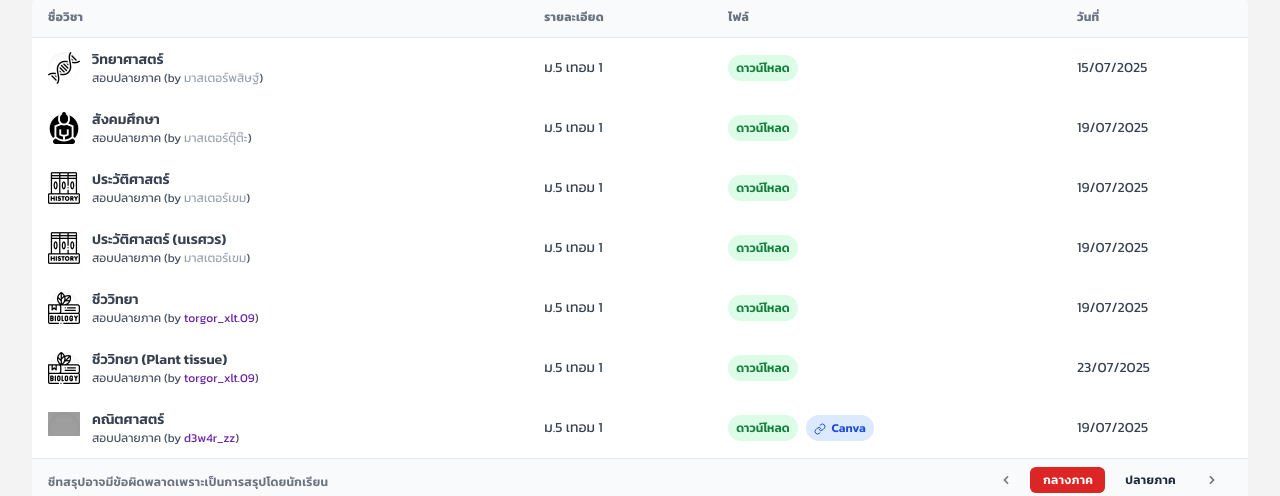
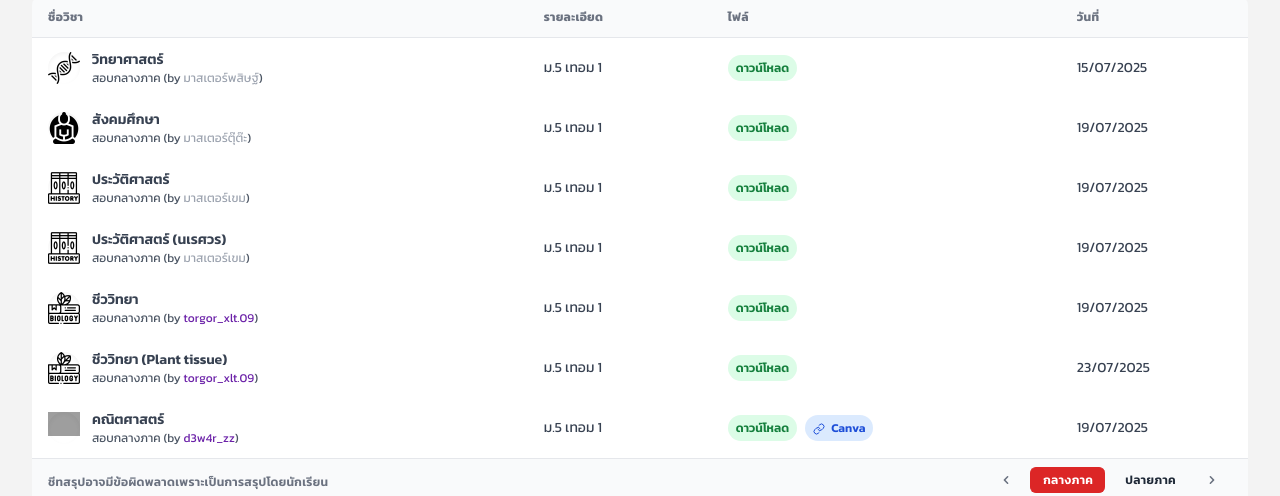
Before and after one commit to poomp5/freedom, a Next.js app: page /m5/midterm1 in a window 1280 px wide. Shown: the part 207-703 px from the top of the page. Built offline with nearby package versions, Linux system fonts and the light colour scheme; grey boxes are pictures that could not be loaded.

Commit message:
refactor:add examType var

```diff
--- a/app/components/SheetRow.tsx
+++ b/app/components/SheetRow.tsx
@@ -8,6 +8,7 @@ interface SheetRowProps {
   icon: string;
   date: string;
   term: string;
+  examType: "สอบกลางภาค" | "สอบปลายภาค"; // 👈 เพิ่มตรงนี้
   by?: {
     name: string;
     url?: string;
@@ -24,6 +25,7 @@ export default function SheetRow({
   icon,
   date,
   term,
+  examType,
   by,
   extraLink,
 }: SheetRowProps) {
@@ -47,7 +49,7 @@ export default function SheetRow({
           <div className="inline-block">
             <p className="font-semibold whitespace-nowrap">{subject}</p>
             <p className="text-xs text-gray-600">
-              สอบปลายภาค{" "}
+              {examType}{" "}
               {by && (
                 <>
                   (by{" "}
@@ -65,7 +67,9 @@ export default function SheetRow({
           </div>
         </Link>
       </td>
+
       <td className="px-4 py-3 text-sm whitespace-nowrap">{term}</td>
+
       <td className="px-4 py-3 text-xs">
         <div className="flex flex-col sm:flex-row items-center gap-2 space-y-2 sm:space-y-0">
           <Link href={filename}>
--- a/app/m2/midterm1/page.tsx
+++ b/app/m2/midterm1/page.tsx
@@ -3,7 +3,7 @@ import Navbar from "@/app/components/Navbar";
 import PaginationFooter from "@/app/components/PaginationFooter";
 import { year } from "@/app/components/var";
 import SheetRow from "@/app/components/SheetRow";
-
+const examType = "สอบกลางภาค" as const;
 const sheets = [
   {
     subject: "ประวัติศาสตร์",
@@ -81,7 +81,7 @@ export default function Home() {
                 </thead>
                 <tbody className="bg-white divide-y0">
                   {sheets.map((sheet, i) => (
-                    <SheetRow key={i} {...sheet} />
+                    <SheetRow key={i} {...sheet} examType={examType}/>
                   ))}
                 </tbody>
               </table>
--- a/app/m3/final1/page.tsx
+++ b/app/m3/final1/page.tsx
@@ -3,7 +3,7 @@ import Bottombar from "@/app/components/Bottombar";
 import PaginationFooter from "@/app/components/PaginationFooter";
 import { year } from "@/app/components/var";
 import SheetRow from "@/app/components/SheetRow";
-
+const examType = "สอบปลายภาค" as const;
 const sheets = [
   {
     subject: "คณิตศาสตร์",
@@ -92,7 +92,7 @@ export default function Home() {
                 </thead>
                 <tbody className="bg-white divide-y0">
                   {sheets.map((sheet, i) => (
-                    <SheetRow key={i} {...sheet} />
+                    <SheetRow key={i} {...sheet} examType={examType} />
                   ))}
                 </tbody>
               </table>
--- a/app/m3/midterm1/page.tsx
+++ b/app/m3/midterm1/page.tsx
@@ -3,7 +3,7 @@ import Bottombar from "@/app/components/Bottombar";
 import Navbar from "@/app/components/Navbar";
 import PaginationFooter from "@/app/components/PaginationFooter";
 import { year } from "@/app/components/var";
-
+const examType = "สอบกลางภาค" as const;
 const sheets = [
   {
     subject: "คณิตศาสตร์",
@@ -217,7 +217,7 @@ export default function Home() {
                   </thead>
                   <tbody className="bg-white divide-y0">
                     {sheets.map((sheet, i) => (
-                      <SheetRow key={i} {...sheet} />
+                      <SheetRow key={i} {...sheet} examType={examType} />
                     ))}
                   </tbody>
                 </table>
--- a/app/m4/final1/page.tsx
+++ b/app/m4/final1/page.tsx
@@ -3,7 +3,7 @@ import Navbar from "@/app/components/Navbar";
 import PaginationFooter from "@/app/components/PaginationFooter";
 import { year } from "@/app/components/var";
 import SheetRow from "@/app/components/SheetRow";
-
+const examType = "สอบปลายภาค" as const;
 const sheets = [
   {
     subject: "ภาษาไทย (ย่อความ)",
@@ -83,7 +83,7 @@ export default function Home() {
                 </thead>
                 <tbody className="bg-white divide-y0">
                   {sheets.map((sheet, i) => (
-                    <SheetRow key={i} {...sheet} />
+                    <SheetRow key={i} {...sheet} examType={examType}/>
                   ))}
                 </tbody>
               </table>
--- a/app/m4/midterm1/page.tsx
+++ b/app/m4/midterm1/page.tsx
@@ -3,7 +3,7 @@ import Navbar from "@/app/components/Navbar";
 import PaginationFooter from "@/app/components/PaginationFooter";
 import { year } from "@/app/components/var";
 import SheetRow from "@/app/components/SheetRow";
-
+const examType = "สอบกลางภาค" as const;
 const sheets = [
   {
     subject: "ภาษาไทย",
@@ -73,7 +73,7 @@ export default function Home() {
                 </thead>
                 <tbody className="bg-white divide-y0">
                   {sheets.map((sheet, i) => (
-                    <SheetRow key={i} {...sheet} />
+                    <SheetRow key={i} {...sheet} examType={examType}/>
                   ))}
                 </tbody>
               </table>
--- a/app/m5/final1/page.tsx
+++ b/app/m5/final1/page.tsx
@@ -3,6 +3,8 @@ import Navbar from "@/app/components/Navbar";
 import PaginationFooter from "@/app/components/PaginationFooter";
 import { year } from "@/app/components/var";
 import SheetRow from "@/app/components/SheetRow";
+
+const examType = "สอบปลายภาค" as const;
 
 const sheets = [
   {
@@ -64,7 +66,7 @@ export default function Home() {
       <main className="mt-8 h-full overflow-y-auto">
         <div className="container px-4 lg:px-8 mx-auto grid md:mb-[4vh] mb-[12vh]">
           <h1 className="mx-auto mb-2 text-4xl font-extrabold tracking-tight leading-none md:text-5xl lg:text-4xl text-gray-700">
-            สอบปลายภาค 1/{year}
+            {examType} 1/{year}
           </h1>
           <p className="mx-auto mb-4 text-xl text-gray-500">
             ชีทสรุป (ม.5) ที่จัดทำในปีการศึกษา 2567
@@ -82,7 +84,7 @@ export default function Home() {
                 </thead>
                 <tbody className="bg-white divide-y0">
                   {sheets.map((sheet, i) => (
-                    <SheetRow key={i} {...sheet} />
+                    <SheetRow key={i} {...sheet} examType={examType} />
                   ))}
                 </tbody>
               </table>
--- a/app/m5/midterm1/page.tsx
+++ b/app/m5/midterm1/page.tsx
@@ -3,6 +3,8 @@ import Navbar from "@/app/components/Navbar";
 import PaginationFooter from "@/app/components/PaginationFooter";
 import { year } from "@/app/components/var";
 import SheetRow from "@/app/components/SheetRow";
+
+const examType = "สอบกลางภาค" as const;
 
 const sheets = [
   {
@@ -71,7 +73,7 @@ const sheets = [
     },
     extraLink: {
       label: "Canva",
-      url: "https://www.canva.com/design/DAGtkcL6n7I/AMpAJ9SZivS0R6JurYuv8w/edit?utm_content=DAGtkcL6n7I&utm_campaign=designshare&utm_medium=link2&utm_source=sharebutton",
+      url: "https://www.canva.com/design/DAGtkcL6n7I/AMpAJ9SZivS0R6JurYuv8w/edit",
     },
   },
 ];
@@ -85,7 +87,7 @@ export default function Home() {
       <main className="mt-8 h-full overflow-y-auto">
         <div className="container px-4 lg:px-8 mx-auto grid md:mb-[4vh] mb-[12vh]">
           <h1 className="mx-auto mb-2 text-4xl font-extrabold tracking-tight leading-none md:text-5xl lg:text-4xl text-gray-700">
-              สอบกลางภาค 1/{year}
+            {examType} 1/{year}
           </h1>
 
           <p className="mx-auto mb-4 text-xl text-gray-500">
@@ -104,7 +106,7 @@ export default function Home() {
                 </thead>
                 <tbody className="bg-white divide-y0">
                   {sheets.map((sheet, i) => (
-                      <SheetRow key={i} {...sheet} />
+                    <SheetRow key={i} {...sheet} examType={examType} />
                   ))}
                 </tbody>
               </table>
--- a/app/m6/midterm1/page.tsx
+++ b/app/m6/midterm1/page.tsx
@@ -3,7 +3,7 @@ import Navbar from "@/app/components/Navbar";
 import PaginationFooter from "@/app/components/PaginationFooter";
 import { year } from "@/app/components/var";
 import SheetRow from "@/app/components/SheetRow";
-
+const examType = "สอบกลางภาค" as const;
 const sheets = [
   {
     subject: "ชีววิทยา",
@@ -46,7 +46,7 @@ export default function Home() {
                   </thead>
                   <tbody className="bg-white divide-y0">
                     {sheets.map((sheet, i) => (
-                      <SheetRow key={i} {...sheet} />
+                      <SheetRow key={i} {...sheet} examType={examType}/>
                     ))}
                   </tbody>
                 </table>
--- a/app/page.tsx
+++ b/app/page.tsx
@@ -4,6 +4,8 @@ import Navbar from "./components/Navbar";
 import Countdown from "./components/Countdown";
 import PaginationFooter from "./components/PaginationFooter";
 import SheetRow from "@/app/components/SheetRow";
+
+const examType = "สอบปลายภาค" as const;
 
 const sheets = [
   {
@@ -76,7 +78,7 @@ export default function Home() {
         <section>
           <div className="py-8 px-4 mx-auto max-w-screen-xl text-center lg:py-16">
             <h1 className="mb-4 text-5xl font-extrabold tracking-tight leading-none md:text-5xl lg:text-6xl text-gray-600">
-              สอบปลายภาค
+              {examType}
             </h1>
             <Countdown />
             <div className="mt-5 flex flex-col space-y-2 sm:flex-row sm:justify-center sm:space-y-0">
@@ -126,7 +128,7 @@ export default function Home() {
                 </thead>
                 <tbody className="bg-white divide-y0">
                   {sheets.map((sheet, i) => (
-                    <SheetRow key={i} {...sheet} />
+                    <SheetRow key={i} {...sheet} examType={examType} />
                   ))}
                 </tbody>
               </table>
```
Lines whose indentation alone changed are shown as unchanged.
